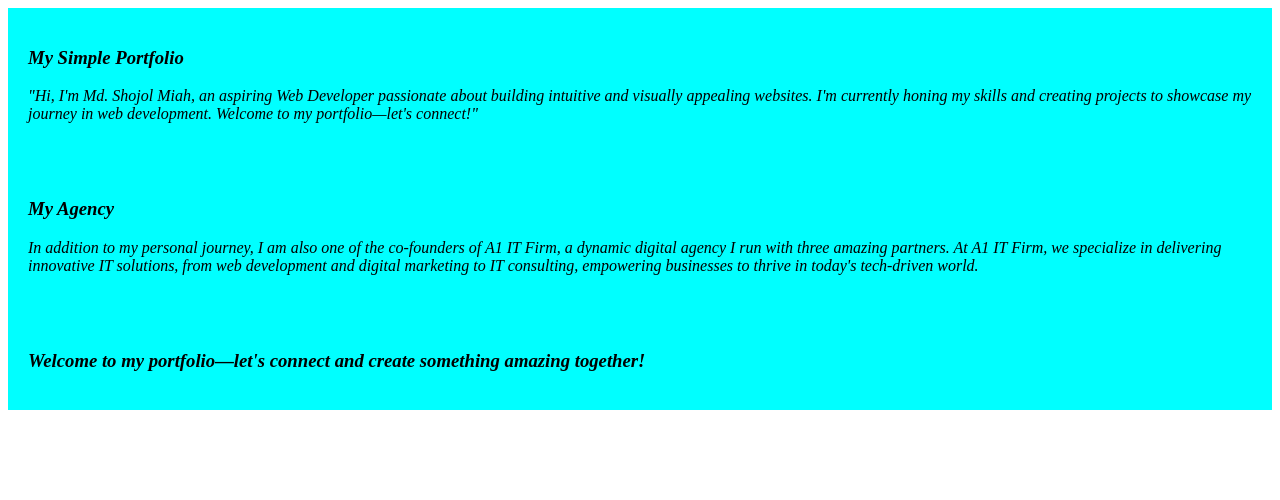
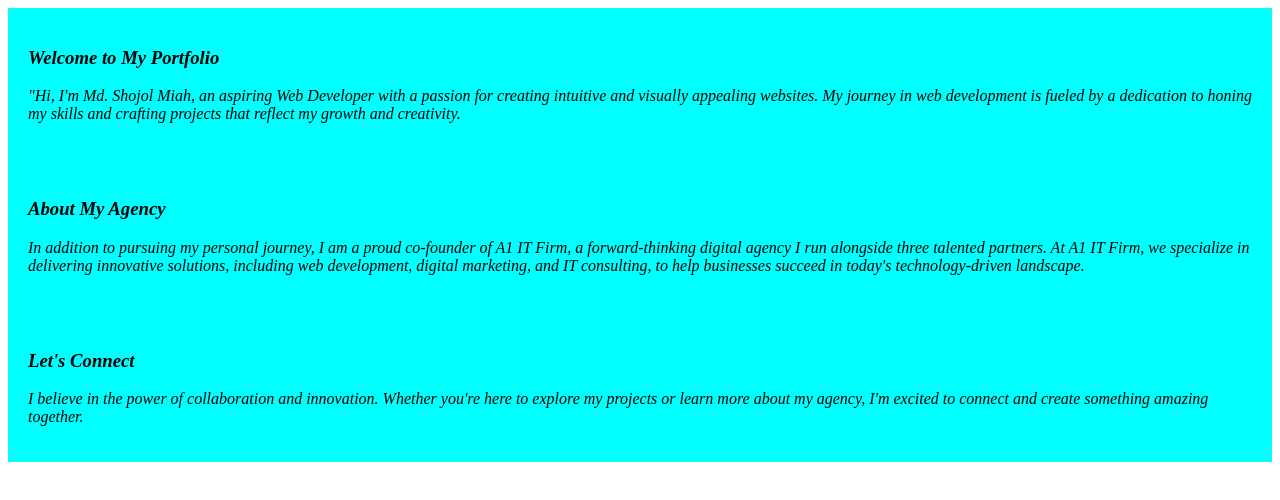
Before and after one commit to SShojol/My-Portfolio, a plain HTML site: page index.html in a window 1280 px wide. Drawn offline with Linux system fonts and the light colour scheme.

Commit message:
added some new content to push

```diff
--- a/index.html
+++ b/index.html
@@ -8,19 +8,19 @@
 </head>
 <body>
     <div>
-        <h3>My Simple Portfolio</h3>
-        <p>"Hi, I'm Md. Shojol Miah, an aspiring Web Developer passionate about building intuitive and visually appealing websites. I'm currently honing my skills and creating projects to showcase my journey in web development. Welcome to my portfolio—let's connect!"
+        <h3>Welcome to My Portfolio</h3>
+        <p>"Hi, I'm Md. Shojol Miah, an aspiring Web Developer with a passion for creating intuitive and visually appealing websites. My journey in web development is fueled by a dedication to honing my skills and crafting projects that reflect my growth and creativity.
         </p>
     </div>
     <div>
-        <h3>My Agency</h3>
-        <p>In addition to my personal journey, I am also one of the co-founders of A1 IT Firm, a dynamic digital agency I run with three amazing partners. At A1 IT Firm, we specialize in delivering innovative IT solutions, from web development and digital marketing to IT consulting, empowering businesses to thrive in today's tech-driven world.
+        <h3>About My Agency</h3>
+        <p>In addition to pursuing my personal journey, I am a proud co-founder of A1 IT Firm, a forward-thinking digital agency I run alongside three talented partners. At A1 IT Firm, we specialize in delivering innovative solutions, including web development, digital marketing, and IT consulting, to help businesses succeed in today's technology-driven landscape.
         </p>
     </div>
     <div>
-        <h3>
-            <p>Welcome to my portfolio—let's connect and create something amazing together!</p>
-        </h3>
+        <h3>Let's Connect</h3>
+        <p>I believe in the power of collaboration and innovation. Whether you're here to explore my projects or learn more about my agency, I'm excited to connect and create something amazing together.
+        </p>
     </div>
 </body>
 </html>
```
